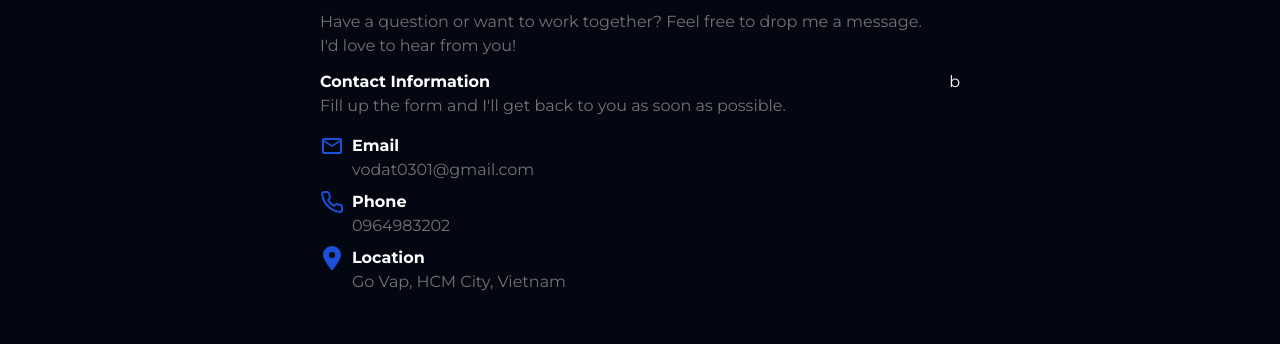
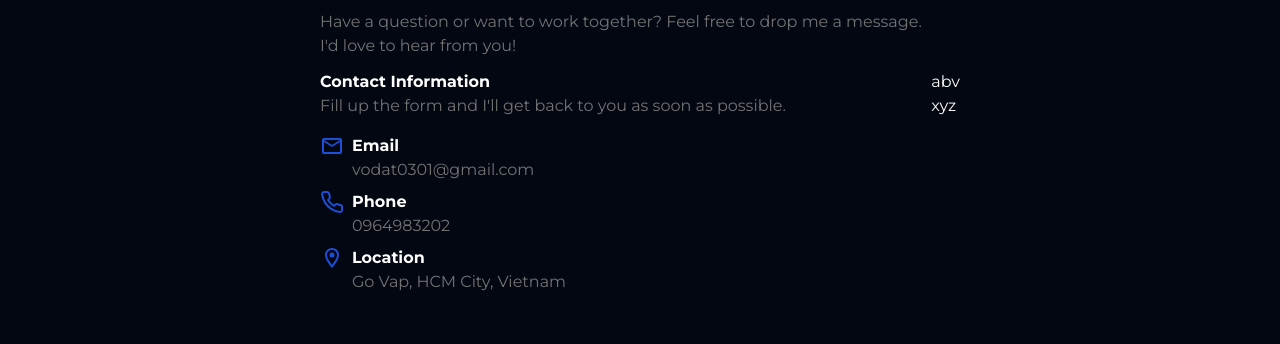
Before and after one commit to thnhdtdev/portfolio, a React (Vite) app: page / in a window 1280 px wide. Shown: the part 2923-3267 px from the top of the page. Built offline with nearby package versions, Linux system fonts and the light colour scheme.

Commit message:
📦️  chore: npm input shadcn and react hook form

```diff
--- a/package.json
+++ b/package.json
@@ -23,6 +23,7 @@
     "ogl": "^1.0.11",
     "react": "^19.1.1",
     "react-dom": "^19.1.1",
+    "react-hook-form": "^7.62.0",
     "react-icons": "^5.5.0",
     "react-intersection-observer": "^9.16.0",
     "react-router": "^7.8.1",
--- /dev/null
+++ b/src/components/elements/contact_form.jsx
@@ -0,0 +1,9 @@
+const ContactForm = () => {
+	return (
+		<div>
+			<div>abv</div>
+			<div>xyz</div>
+		</div>
+	);
+};
+export default ContactForm;
--- a/src/components/sections/section_contact_me.jsx
+++ b/src/components/sections/section_contact_me.jsx
@@ -1,8 +1,9 @@
 import { FiPhone } from "react-icons/fi";
-import { FaLocationDot } from "react-icons/fa6";
 import { MdOutlineMailOutline } from "react-icons/md";
+import { MdOutlineLocationOn } from "react-icons/md";
 
 import FadeInSection from "@/components/elements/fade_in_section.jsx";
+import ContactForm from "@/components/elements/contact_form.jsx";
 
 const ContactItem = ({ icon, label, value }) => {
 	return (
@@ -28,7 +29,7 @@
 		value: "0964983202"
 	},
 	{
-		icon: <FaLocationDot className="text-blue-700 w-6 h-6" />,
+		icon: <MdOutlineLocationOn className="text-blue-700 w-6 h-6" />,
 		label: "location",
 		value: "Go Vap, HCM City, Vietnam"
 	}
@@ -67,7 +68,9 @@
 									</div>
 								</div>
 							</div>
-							<div>b</div>
+							<div>
+								<ContactForm />
+							</div>
 						</div>
 					</FadeInSection>
 				</div>
--- /dev/null
+++ b/src/components/ui/input.jsx
@@ -0,0 +1,19 @@
+import * as React from "react"
+
+import { cn } from "@/lib/utils"
+
+const Input = React.forwardRef(({ className, type, ...props }, ref) => {
+  return (
+    <input
+      type={type}
+      className={cn(
+        "flex h-9 w-full rounded-md border border-input bg-transparent px-3 py-1 text-base shadow-sm transition-colors file:border-0 file:bg-transparent file:text-sm file:font-medium file:text-foreground placeholder:text-muted-foreground focus-visible:outline-none focus-visible:ring-1 focus-visible:ring-ring disabled:cursor-not-allowed disabled:opacity-50 md:text-sm",
+        className
+      )}
+      ref={ref}
+      {...props} />
+  );
+})
+Input.displayName = "Input"
+
+export { Input }
```
Also changed, not shown: 1 other file (tests, documents, lock files or other folders).
